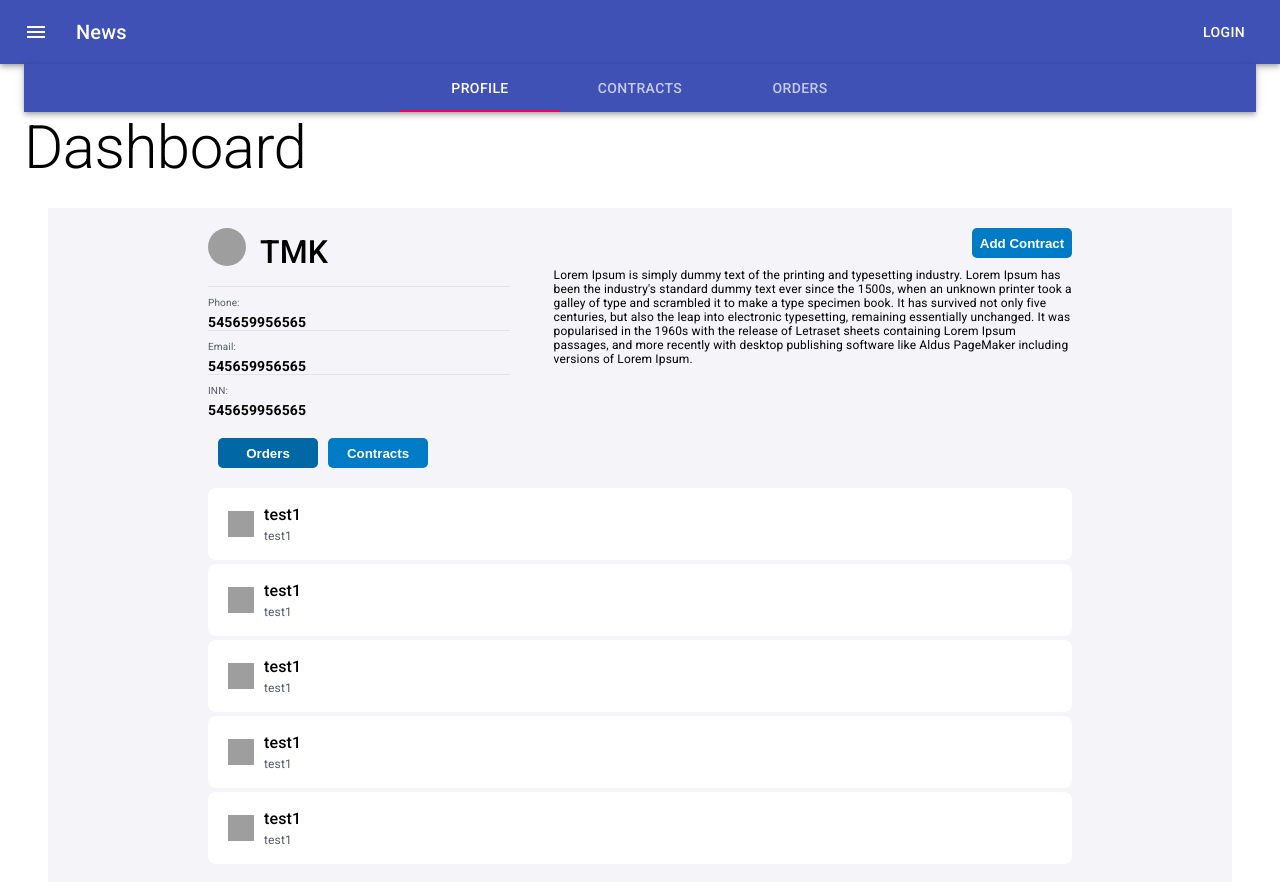
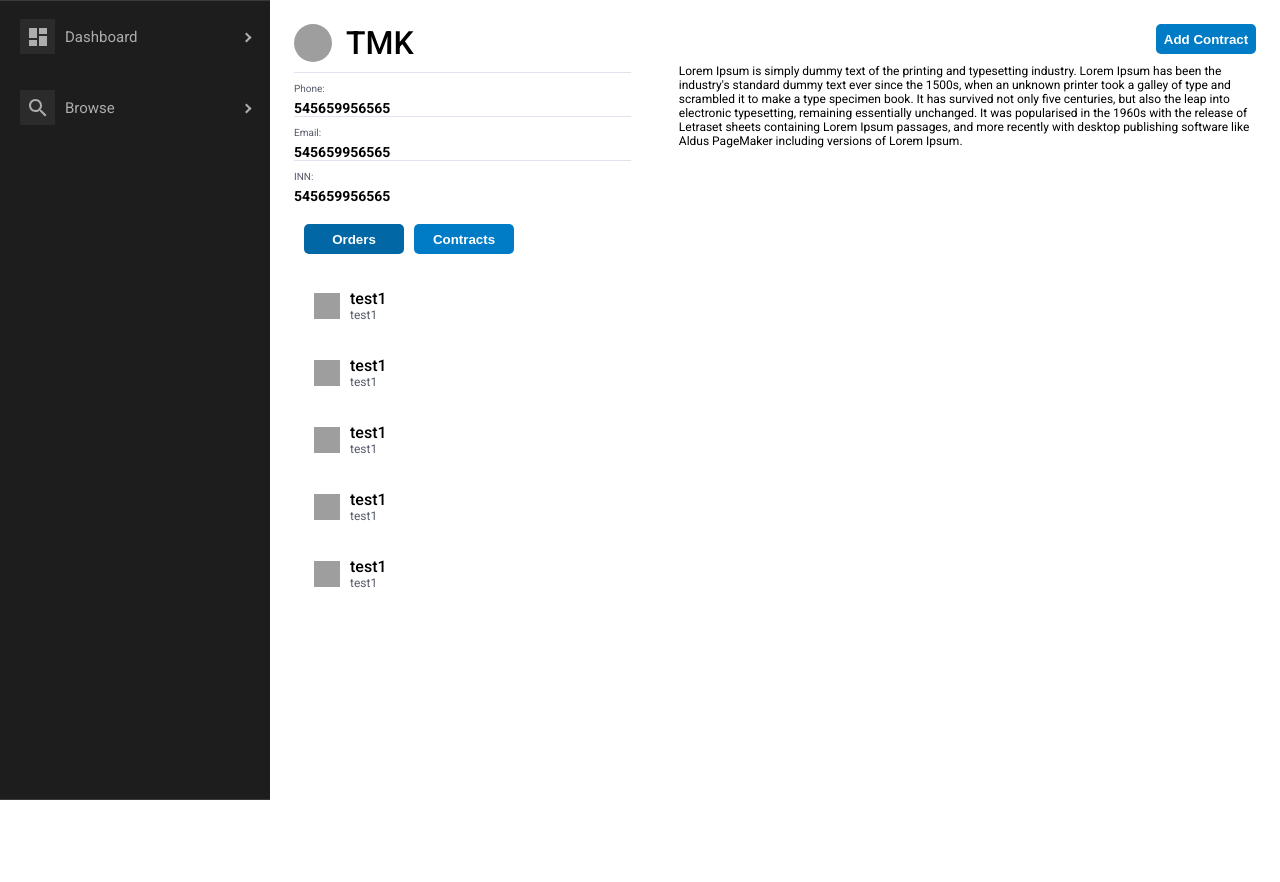
Before and after one commit to MrRaiter/hukatonFront, a React (Create React App) app: page /dashboard in a window 1280 px wide. Shown: the top 882 px of the page. After the commit the page ends 800 px from the top, so only its background shows below. Built offline with nearby package versions, Linux system fonts and the light colour scheme; grey boxes are pictures that could not be loaded.

Commit message:
Update sidebar

```diff
--- a/package.json
+++ b/package.json
@@ -14,6 +14,7 @@
     "react-dom": "^17.0.2",
     "react-notifications": "^1.7.2",
     "react-router": "^5.2.0",
+    "react-pro-sidebar": "^0.6.0",
     "react-router-dom": "^5.2.0",
     "react-scripts": "4.0.3",
     "sass": "^1.34.0",
--- a/src/App.jsx
+++ b/src/App.jsx
@@ -6,6 +6,9 @@ import LoginPage from './pages/login';
 import AddCompany from './pages/add-company';
 import RegistrationPage from './pages/registration';
 import PrivateRoute from './components/private-route';
+import ContractPage from './pages/contract';
+import ContractsPage from './pages/contracts';
+import ProfilePage from './pages/profile';
 import Dashboard from './pages/dashboard';
 
 import './App.scss';
@@ -15,16 +18,17 @@ function App() {
     <div className="App">
       <NotificationContainer />
       <header className="App-header" />
-      {!['/login', '/signup', '/'].includes(location.pathname) ? (
-        <ButtonAppBar />
-      ) : null}
       <Router>
+        {!['/login', '/signup', '/'].includes(location.pathname) ? (
+          <ButtonAppBar />
+        ) : null}
         <Switch>
           <Route exact path="/" component={LoginPage} />
           <Route exact path="/login" component={LoginPage} />
           <Route exact path="/signup" component={RegistrationPage} />
           <Route exact path="/add-company" component={AddCompany} />
-          <Route exact path="/dashboard" component={Dashboard} />
+          <Route exact path="/dashboard" component={ProfilePage} />
+          <Route exact path="/dashboard/contracts" component={ContractsPage} />
         </Switch>
       </Router>
     </div>
--- a/src/App.scss
+++ b/src/App.scss
@@ -6,10 +6,17 @@ body {
   font-family: "Roboto", sans-serif;
 }
 
+.App {
+  display: flex;
+    height: 100vh;
+}
+
 .container {
-  background-color: $background;
-  padding: 20px 20vh 0;
-  height: 100vh;
+    padding: 24px;
+    flex-grow: 1;
+    display: flex;
+    flex-direction: column;
+    overflow-y: auto;
 }
 
 .card-shadow {
--- a/src/components/button-app-bar/index.jsx
+++ b/src/components/button-app-bar/index.jsx
@@ -1,45 +1,48 @@
-import React from 'react';
-import { makeStyles } from '@material-ui/core/styles';
-import AppBar from '@material-ui/core/AppBar';
-import Toolbar from '@material-ui/core/Toolbar';
-import Typography from '@material-ui/core/Typography';
-import Button from '@material-ui/core/Button';
-import IconButton from '@material-ui/core/IconButton';
-import MenuIcon from '@material-ui/icons/Menu';
-
-const useStyles = makeStyles((theme) => ({
-  root: {
-    flexGrow: 1,
-  },
-  menuButton: {
-    marginRight: theme.spacing(2),
-  },
-  title: {
-    flexGrow: 1,
-  },
-}));
+/* eslint-disable no-unused-vars */
+/* eslint-disable object-curly-newline */
+import {
+  ProSidebar,
+  Menu,
+  MenuItem,
+  SubMenu,
+  SidebarHeader,
+  SidebarFooter,
+  SidebarContent,
+} from 'react-pro-sidebar';
+import { Link } from 'react-router-dom';
+import 'react-pro-sidebar/dist/css/styles.css';
+import DashboardIcon from '@material-ui/icons/Dashboard';
+import SearchIcon from '@material-ui/icons/Search';
 
 export default function ButtonAppBar() {
-  const classes = useStyles();
-
   return (
-    <div className={classes.root}>
-      <AppBar position="static">
-        <Toolbar>
-          <IconButton
-            edge="start"
-            className={classes.menuButton}
-            color="inherit"
-            aria-label="menu"
-          >
-            <MenuIcon />
-          </IconButton>
-          <Typography variant="h6" className={classes.title}>
-            News
-          </Typography>
-          <Button color="inherit">Login</Button>
-        </Toolbar>
-      </AppBar>
-    </div>
+    <ProSidebar>
+      <SidebarHeader />
+      <SidebarContent>
+        <Menu iconShape="square">
+          <SubMenu title="Dashboard" icon={<DashboardIcon />}>
+            <MenuItem>
+              Company
+              <Link to="/dashboard" />
+            </MenuItem>
+            <MenuItem>
+              My contracts
+              <Link to="/dashboard/contracts" />
+            </MenuItem>
+            <MenuItem>
+              Orders
+              <Link to="/dashboard" />
+            </MenuItem>
+          </SubMenu>
+        </Menu>
+        <Menu iconShape="square">
+          <SubMenu title="Browse" icon={<SearchIcon />}>
+            <MenuItem>Contracts</MenuItem>
+            <MenuItem>Companies</MenuItem>
+          </SubMenu>
+        </Menu>
+      </SidebarContent>
+      <SidebarFooter />
+    </ProSidebar>
   );
 }
--- a/src/pages/contracts/index.jsx
+++ b/src/pages/contracts/index.jsx
@@ -32,9 +32,6 @@ const ContractsPage = () => (
               title={contract.title}
               description={contract.description}
               buttonTitle="Read Full Overview"
-              onClick={() => {
-                console.log('Click');
-              }}
             />
           </Grid>
         ))}
--- a/src/pages/dashboard/index.jsx
+++ b/src/pages/dashboard/index.jsx
@@ -48,7 +48,6 @@ const Dashboard = () => {
   const handleChange = (event, newValue) => {
     setValue(newValue);
   };
-  console.log('PATH', path, url);
   return (
     <TabContext>
       <Container>
```
Also changed, not shown: 1 other file (tests, documents, lock files or other folders).
